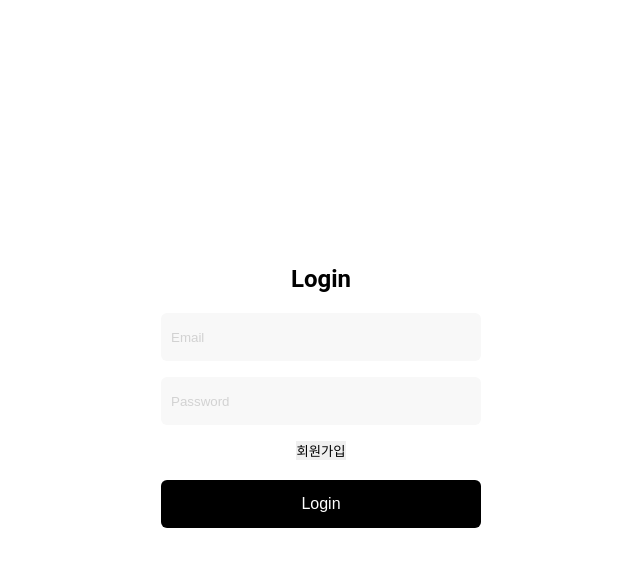
After one commit to dlwlstjs/php_homepage, a PHP site: page /login.html in a window 1280 px wide. The commit adds this page. Shown: the top 574 px of the page, without its empty margins (319-959 px from the left). Run offline with PHP 8.4, Linux system fonts and the light colour scheme.

Commit message:
회원가입 & 로그인 기능

```diff
--- /dev/null
+++ b/login.html
@@ -0,0 +1,22 @@
+<!DOCTYPE html>
+<html lang="en">
+<head>
+    <meta charset="UTF-8">
+    <meta name="viewport" content="width=device-width, initial-scale=1.0">
+    <link rel="stylesheet" type="text/css" href="loginStyle.css">
+    <title>Document</title>
+</head>
+<body>
+    <div class="login-wrapper">
+        <h2>Login</h2>
+        <form method="post" action="서버의url" id="login-form">
+            <input type="text" name="userName" placeholder="Email">
+            <input type="password" name="userPassword" placeholder="Password">
+            <a href="signup.html">
+                <input type="submit" value="회원가입">
+            </a>
+            <input type="submit" value="Login">
+        </form>
+    </div>
+</body>
+</html>
--- /dev/null
+++ b/loginStyle.css
@@ -0,0 +1,63 @@
+*{
+    padding: 0;
+    margin: 0;
+    border: none;
+}
+
+body{
+    font-size: 14px;
+    font-family: 'Roboto', sans-serif;
+}
+.login-wrapper{
+    width: 400px;
+    height: 350px;
+    padding: 40px;
+    box-sizing: border-box;
+    position: absolute;
+    top: 50%;
+    left: 50%;
+    transform: translate(-50%, -50%);
+    text-align: center;
+}
+
+.login-wrapper > h2{
+    font-size: 24px;
+    color: #000000;
+    margin-bottom: 20px;
+}
+#login-form > input{
+    width: 100%;
+    height: 48px;
+    padding: 0 10px;
+    box-sizing: border-box;
+    margin-bottom: 16px;
+    border-radius: 6px;
+    background-color: #F8F8F8;
+}
+#login-form > input::placeholder{
+    color: #D2D2D2;
+}
+#login-form > input[type="submit"]{
+    color: #fff;
+    font-size: 16px;
+    background-color: #000000;
+    margin-top: 20px;
+}
+#login-form > input[type="checkbox"]{
+    display: none;
+}
+#login-form > label{
+    color: #999999;
+}
+#login-form input[type="checkbox"] + label{
+    cursor: pointer;
+    padding-left: 26px;
+    background-image: url("checkbox.png");
+    background-repeat: no-repeat;
+    background-size: contain;
+}
+#login-form input[type="checkbox"]:checked + label{
+    background-image: url("checkbox-active.png");
+    background-repeat: no-repeat;
+    background-size: contain;
+}
```
Also changed, not shown: home.html (+10 -9 lines), homeStyle.css (renamed from style.css, +17 -8 lines), login.php (added, +28 -0 lines), signup.html (added, +22 -0 lines), img/login.png (added).
